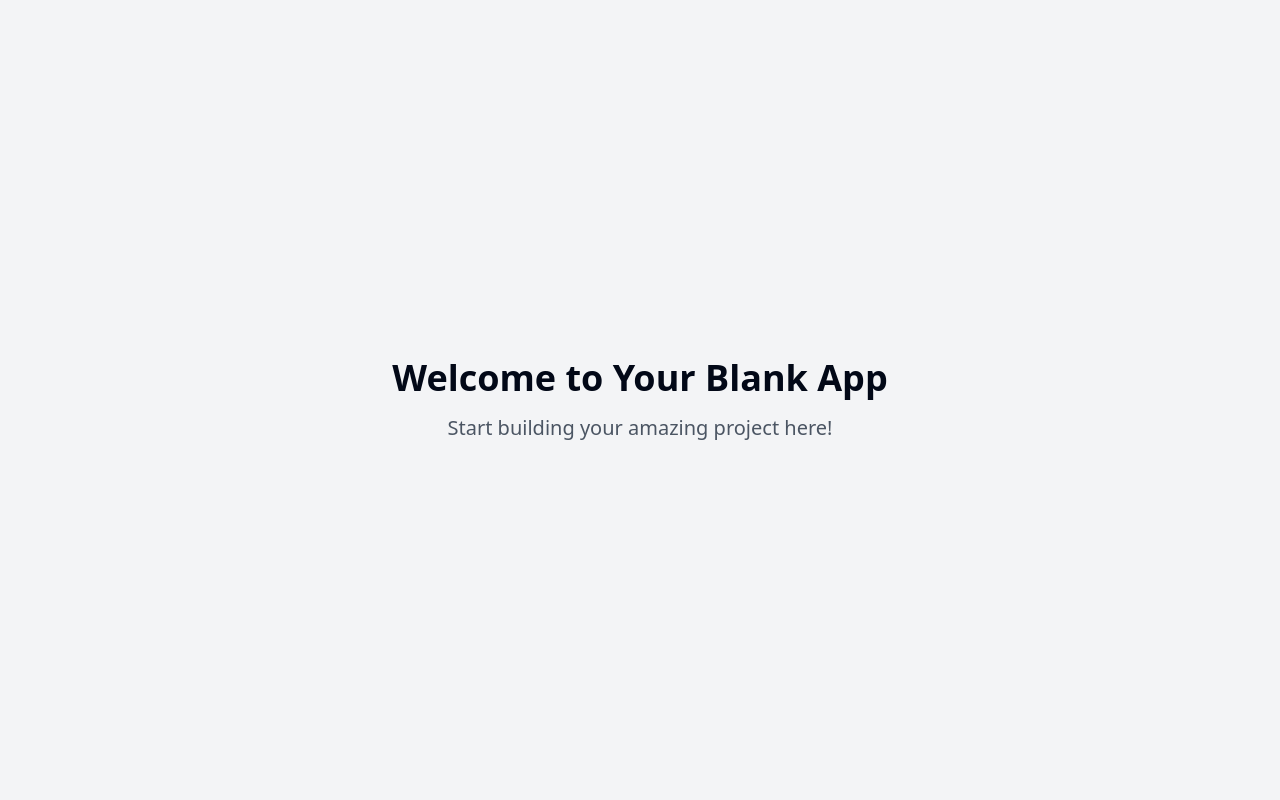
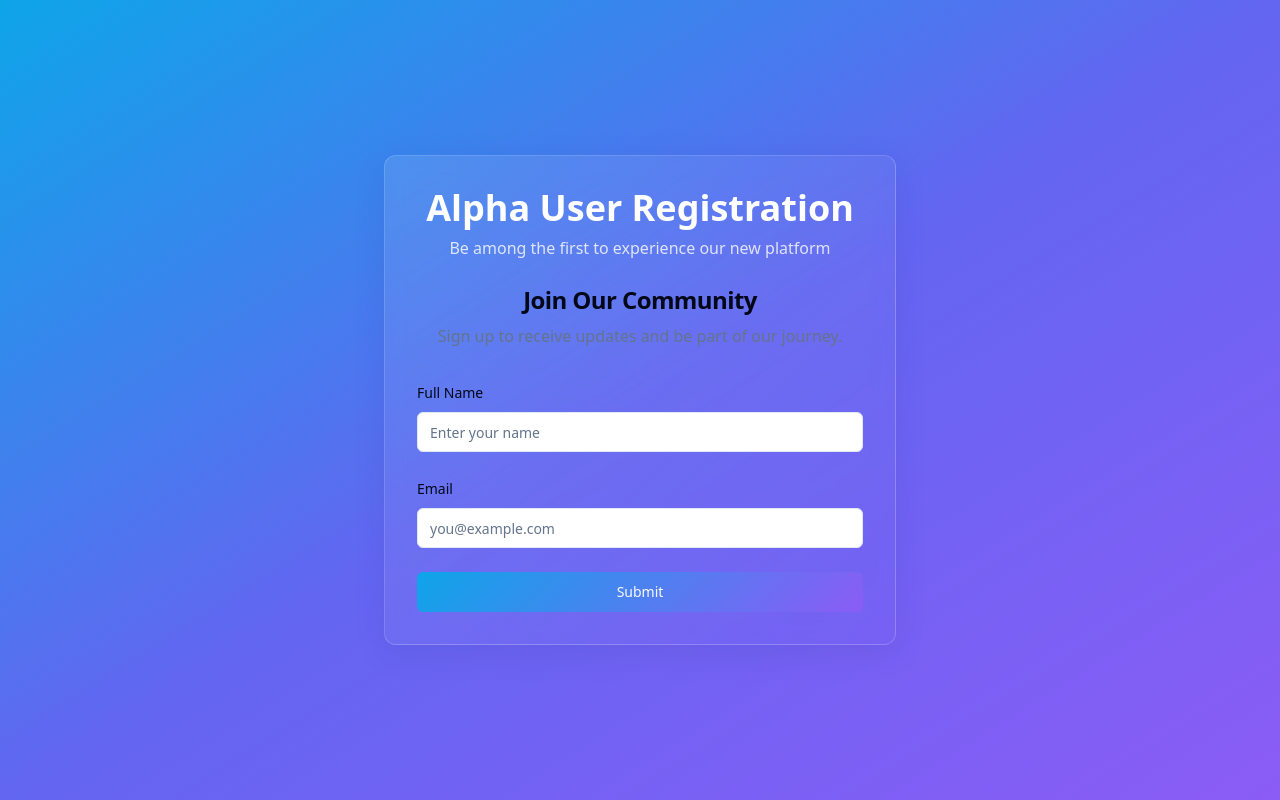
Before and after one commit to Sakib7696/alpha-user-gatherer-form, a React (Vite) app: page / in a window 1280 px wide. Built offline with nearby package versions, Linux system fonts and the light colour scheme.

Commit message:
Add user data collection form
Implement a form to collect name and email, connect to a MySQL database, and send data via axios to the specified URL.

```diff
--- a/package.json
+++ b/package.json
@@ -40,6 +40,7 @@
     "@radix-ui/react-toggle-group": "^1.1.0",
     "@radix-ui/react-tooltip": "^1.1.4",
     "@tanstack/react-query": "^5.56.2",
+    "axios": "^1.8.4",
     "class-variance-authority": "^0.7.1",
     "clsx": "^2.1.1",
     "cmdk": "^1.0.0",
--- /dev/null
+++ b/src/components/SignupForm.tsx
@@ -0,0 +1,113 @@
+
+import { useState } from "react";
+import { z } from "zod";
+import { useForm } from "react-hook-form";
+import { zodResolver } from "@hookform/resolvers/zod";
+import { Form, FormControl, FormField, FormItem, FormLabel, FormMessage } from "@/components/ui/form";
+import { Input } from "@/components/ui/input";
+import { Button } from "@/components/ui/button";
+import { useToast } from "@/hooks/use-toast";
+import { submitUserData } from "@/services/api";
+import { Loader2 } from "lucide-react";
+
+const formSchema = z.object({
+  name: z.string().min(2, { message: "Name must be at least 2 characters." }),
+  email: z.string().email({ message: "Please enter a valid email address." }),
+});
+
+type FormValues = z.infer<typeof formSchema>;
+
+interface SignupFormProps {
+  onSuccess: (name: string) => void;
+}
+
+const SignupForm = ({ onSuccess }: SignupFormProps) => {
+  const [isSubmitting, setIsSubmitting] = useState(false);
+  const { toast } = useToast();
+
+  const form = useForm<FormValues>({
+    resolver: zodResolver(formSchema),
+    defaultValues: {
+      name: "",
+      email: "",
+    },
+  });
+
+  const onSubmit = async (values: FormValues) => {
+    setIsSubmitting(true);
+    try {
+      await submitUserData(values);
+      toast({
+        title: "Success!",
+        description: "Your information has been submitted.",
+        variant: "default",
+      });
+      onSuccess(values.name);
+    } catch (error) {
+      toast({
+        title: "Something went wrong.",
+        description: "Your information could not be submitted. Please try again.",
+        variant: "destructive",
+      });
+      console.error("Form submission error:", error);
+    } finally {
+      setIsSubmitting(false);
+    }
+  };
+
+  return (
+    <div className="w-full max-w-md">
+      <div className="mb-8 text-center">
+        <h2 className="text-2xl font-bold tracking-tight">Join Our Community</h2>
+        <p className="text-muted-foreground mt-2">
+          Sign up to receive updates and be part of our journey.
+        </p>
+      </div>
+
+      <Form {...form}>
+        <form onSubmit={form.handleSubmit(onSubmit)} className="space-y-6">
+          <FormField
+            control={form.control}
+            name="name"
+            render={({ field }) => (
+              <FormItem>
+                <FormLabel>Full Name</FormLabel>
+                <FormControl>
+                  <Input placeholder="Enter your name" {...field} />
+                </FormControl>
+                <FormMessage />
+              </FormItem>
+            )}
+          />
+
+          <FormField
+            control={form.control}
+            name="email"
+            render={({ field }) => (
+              <FormItem>
+                <FormLabel>Email</FormLabel>
+                <FormControl>
+                  <Input placeholder="you@example.com" type="email" {...field} />
+                </FormControl>
+                <FormMessage />
+              </FormItem>
+            )}
+          />
+
+          <Button type="submit" className="w-full bg-gradient" disabled={isSubmitting}>
+            {isSubmitting ? (
+              <>
+                <Loader2 className="mr-2 h-4 w-4 animate-spin" />
+                Submitting...
+              </>
+            ) : (
+              "Submit"
+            )}
+          </Button>
+        </form>
+      </Form>
+    </div>
+  );
+};
+
+export default SignupForm;
--- /dev/null
+++ b/src/components/ThankYouMessage.tsx
@@ -0,0 +1,23 @@
+
+import { CheckCircle } from "lucide-react";
+
+interface ThankYouMessageProps {
+  name: string;
+}
+
+const ThankYouMessage = ({ name }: ThankYouMessageProps) => {
+  return (
+    <div className="flex flex-col items-center text-center space-y-4 py-8 px-4">
+      <div className="rounded-full bg-green-100 p-3">
+        <CheckCircle className="h-8 w-8 text-green-500" />
+      </div>
+      <h2 className="text-2xl font-bold tracking-tight">Thank You, {name}!</h2>
+      <p className="text-muted-foreground max-w-md">
+        We've received your information successfully. We're excited to connect with you
+        and will be in touch soon!
+      </p>
+    </div>
+  );
+};
+
+export default ThankYouMessage;
--- a/src/index.css
+++ b/src/index.css
@@ -1,3 +1,4 @@
+
 @tailwind base;
 @tailwind components;
 @tailwind utilities;
@@ -13,7 +14,7 @@
     --popover: 0 0% 100%;
     --popover-foreground: 222.2 84% 4.9%;
 
-    --primary: 222.2 47.4% 11.2%;
+    --primary: 250 84% 61%;
     --primary-foreground: 210 40% 98%;
 
     --secondary: 210 40% 96.1%;
@@ -30,7 +31,7 @@
 
     --border: 214.3 31.8% 91.4%;
     --input: 214.3 31.8% 91.4%;
-    --ring: 222.2 84% 4.9%;
+    --ring: 250 84% 61%;
 
     --radius: 0.5rem;
 
@@ -61,7 +62,7 @@
     --popover: 222.2 84% 4.9%;
     --popover-foreground: 210 40% 98%;
 
-    --primary: 210 40% 98%;
+    --primary: 250 84% 61%;
     --primary-foreground: 222.2 47.4% 11.2%;
 
     --secondary: 217.2 32.6% 17.5%;
@@ -99,3 +100,15 @@
     @apply bg-background text-foreground;
   }
 }
+
+.form-container {
+  background: linear-gradient(135deg, rgba(255, 255, 255, 0.1) 0%, rgba(255, 255, 255, 0) 100%);
+  backdrop-filter: blur(10px);
+  -webkit-backdrop-filter: blur(10px);
+  border: 1px solid rgba(255, 255, 255, 0.18);
+  box-shadow: 0 8px 32px 0 rgba(31, 38, 135, 0.1);
+}
+
+.bg-gradient {
+  background: linear-gradient(135deg, #0EA5E9 0%, #8B5CF6 100%);
+}
--- a/src/pages/Index.tsx
+++ b/src/pages/Index.tsx
@@ -1,11 +1,36 @@
-// Update this page (the content is just a fallback if you fail to update the page)
+
+import { useState } from "react";
+import SignupForm from "../components/SignupForm";
+import ThankYouMessage from "../components/ThankYouMessage";
 
 const Index = () => {
+  const [submitted, setSubmitted] = useState(false);
+  const [userName, setUserName] = useState("");
+
+  const handleFormSuccess = (name: string) => {
+    setUserName(name);
+    setSubmitted(true);
+  };
+
   return (
-    <div className="min-h-screen flex items-center justify-center bg-gray-100">
-      <div className="text-center">
-        <h1 className="text-4xl font-bold mb-4">Welcome to Your Blank App</h1>
-        <p className="text-xl text-gray-600">Start building your amazing project here!</p>
+    <div className="min-h-screen bg-gradient-to-br from-brand-blue via-brand-indigo to-brand-purple">
+      <div className="container min-h-screen flex items-center justify-center px-4 py-12">
+        <div className="form-container w-full max-w-lg rounded-xl p-6 md:p-8 backdrop-blur-sm">
+          <div className="mb-6 text-center">
+            <h1 className="text-3xl md:text-4xl font-extrabold text-white mb-2">
+              Alpha User Registration
+            </h1>
+            <p className="text-white/80">
+              Be among the first to experience our new platform
+            </p>
+          </div>
+
+          {!submitted ? (
+            <SignupForm onSuccess={handleFormSuccess} />
+          ) : (
+            <ThankYouMessage name={userName} />
+          )}
+        </div>
       </div>
     </div>
   );
--- /dev/null
+++ b/src/services/api.ts
@@ -0,0 +1,19 @@
+
+import axios from 'axios';
+
+interface UserData {
+  name: string;
+  email: string;
+}
+
+const API_URL = 'http://52.172.231.33:7005/alpha_user_website/collectData';
+
+export const submitUserData = async (userData: UserData): Promise<any> => {
+  try {
+    const response = await axios.post(API_URL, userData);
+    return response.data;
+  } catch (error) {
+    console.error('Error submitting user data:', error);
+    throw error;
+  }
+};
--- a/tailwind.config.ts
+++ b/tailwind.config.ts
@@ -1,3 +1,4 @@
+
 import type { Config } from "tailwindcss";
 
 export default {
@@ -61,6 +62,11 @@ export default {
 					'accent-foreground': 'hsl(var(--sidebar-accent-foreground))',
 					border: 'hsl(var(--sidebar-border))',
 					ring: 'hsl(var(--sidebar-ring))'
+				},
+				brand: {
+					blue: "#0EA5E9",
+					purple: "#8B5CF6",
+					indigo: "#6366F1"
 				}
 			},
 			borderRadius: {
@@ -84,11 +90,16 @@ export default {
 					to: {
 						height: '0'
 					}
+				},
+				'pulse-subtle': {
+					'0%, 100%': { opacity: '1' },
+					'50%': { opacity: '0.8' }
 				}
 			},
 			animation: {
 				'accordion-down': 'accordion-down 0.2s ease-out',
-				'accordion-up': 'accordion-up 0.2s ease-out'
+				'accordion-up': 'accordion-up 0.2s ease-out',
+				'pulse-subtle': 'pulse-subtle 2s ease-in-out infinite'
 			}
 		}
 	},
```
Also changed, not shown: 1 other file (tests, documents, lock files or other folders).
